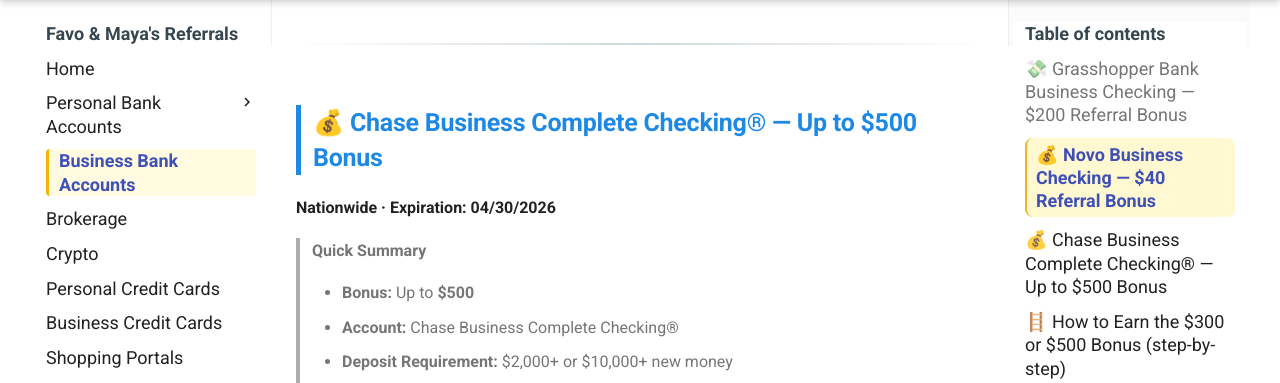
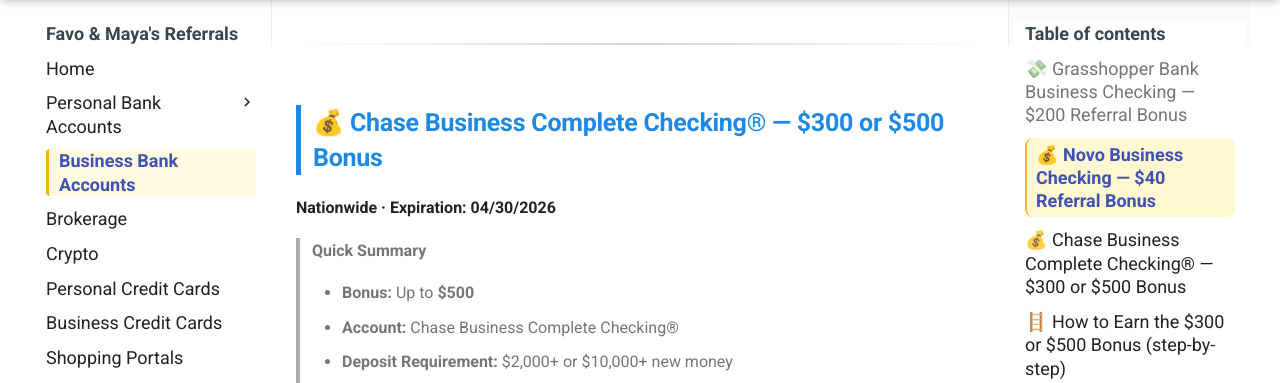
Before and after one commit to whispersofzephyr/favolinkhub-site, an MkDocs documentation site: the page built from docs/business-bank.md, in a window 1280 px wide and 900 px high, scrolled down 1955 px. Shown: the part 152-535 px from the top of the window. Built offline with MkDocs 1.6.1 and Material for MkDocs 9.7.7, drawn with Linux system fonts in a browser that asks for light colours.

Commit message:
Update business-bank.md

```diff
--- a/docs/business-bank.md
+++ b/docs/business-bank.md
@@ -53,7 +53,7 @@ Grasshopper Bank is offering an **easy $200 referral bonus** when you open a new
 - Bonus typically paid **within 30 days after all requirements are met**
 
 ---
-## 💰 Chase Business Complete Checking® — Up to $500 Bonus
+## 💰 Chase Business Complete Checking® — $300 or $500 Bonus
 **Nationwide · Expiration: 04/30/2026**
 
 > **Quick Summary**
```
